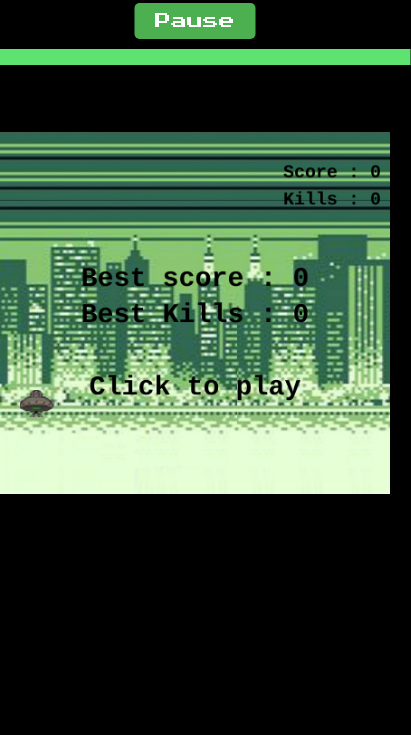
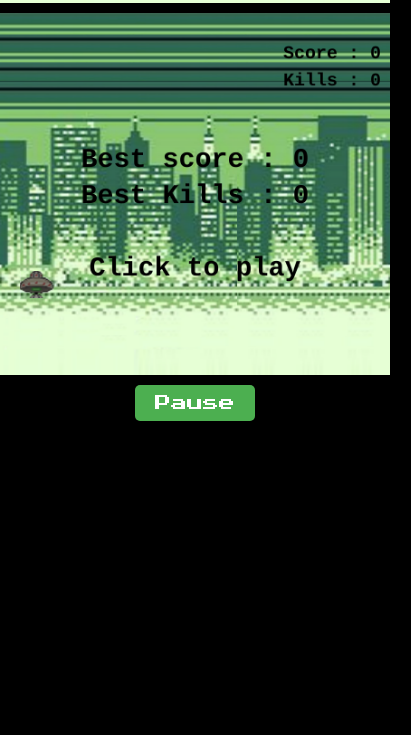
Before and after one commit to YaYouLeKyou/drunkin-alien3, a plain HTML site: page index.html in a window 390 px wide. Shown: the part 109-844 px from the top of the page, 411 px wide, since content can reach past the window. Drawn offline with Linux system fonts and the light colour scheme.

Commit message:
Add files via upload

```diff
--- a/index.html
+++ b/index.html
@@ -13,15 +13,8 @@
 <header>
   <div>
   <h1>Drunkin' Alien</h1>
-  <button id="pauseButton">Pause</button>
-  <div class="score-container">
-    <div id="bestScore"></div>
-    <div class="currentScore"></div>
-  </div>
-
-</header>
-
-<canvas id="canvas" width="431" height="400"></canvas>
+  <canvas id="canvas" width="431" height="400"></canvas>
+<button id="pauseButton">Pause</button>
 
 
 </div>
--- a/script.js
+++ b/script.js
@@ -26,7 +26,7 @@ enemy3Img.onload = () => { enemy3ImgLoaded = true; };
 let gamePlaying = false;
 let isPaused = false; // New variable for pause state
 let animationFrameId; // To store the ID returned by requestAnimationFrame
-let gravity = 0.16;
+let gravity = 0.12;
 let initialSpeed = 4;
 let speed = initialSpeed;
 let displaySpeed = speed;
@@ -37,7 +37,7 @@ let enemySpeed = initialEnemySpeed;
 const enemySpeedIncreaseAmount = 0.1;
 
 const size = [51, 30];
-let jump = -5.75;
+let jump = -4.5;
 const cTenth = canvas.width / 20;
 let thrustAmount = 0.4;
 
@@ -53,9 +53,9 @@ const speedUpAdDuration = 60;
 // --- Mobile adjustments ---
 const isMobile = /Mobi|Android/i.test(navigator.userAgent);
 if (isMobile) {
-  gravity = 0.046;
-  jump = -1.0;
-  initialSpeed = 3;
+  gravity = 0.036;
+  jump = -0.8;
+  initialSpeed = 2.5;
   initialEnemySpeed = 2;
   thrustAmount = 0.2;
   speed = initialSpeed;
@@ -742,14 +742,12 @@ function render() {
     if (currentScore === 120 && !boss2Mode && !postBoss2DelayActive && !boss2Defeated) {
       boss2Mode = true;
       boss2EntryDelay = 60; // Initial boss2 entry delay
-      pipes = []; // Clear all pipes immediately
     }
 
     // Handle initial boss3 spawn
     if (currentScore === 180 && !boss3Mode && !postBoss3DelayActive && !boss3Defeated) {
       boss3Mode = true;
       boss3EntryDelay = 60; // Initial boss3 entry delay
-      pipes = []; // Clear all pipes immediately
     }
 
     // Handle boss entry animation
--- a/style.css
+++ b/style.css
@@ -1,30 +1,38 @@
 @import url("https://fonts.googleapis.com/css2?family=Press+Start+2P&display=swap");
 
+html, body {
+  margin: 0;
+  padding: 0;
+  width: 100%;
+  height: 100%;
+  overflow: hidden; /* Prevent any scrolling */
+}
+
 body {
-
-  margin: 0;
+  display: flex; /* Use flexbox to manage content layout */
+  flex-direction: column; /* Stack children vertically */
+  align-items: center; /* Center items horizontally */
+  justify-content: flex-start; /* Align items to the start vertically */
   text-align: center;
   font-family: "Press Start 2P", cursive;
   user-select: none;
   background-color: black;
   background-image: url("media/gameboy1.jpg");
-
   background-size: 80vh;
   background-repeat: no-repeat;
-  background-position: center;
-  justify-content: center;
-  background-position: top;
-  padding: 50px 0 0 0;
-  overflow-x: hidden;
+  background-position: center top; /* Adjust background position */
+  /* Removed padding-top from here, will manage spacing with flexbox or margins */
 }
 header {
   margin: 0 auto;
   width: 431px;
+  max-width: 100%; /* Ensure header doesn't overflow */
+  padding-top: 20px; /* Add some top padding to the header */
 }
 
 #pauseButton {
   display: block;
-  margin: 10px auto;
+  margin: 10px auto; /* Center horizontally */
   padding: 10px 20px;
   background-color: #4CAF50;
   color: white;
@@ -53,32 +61,37 @@ h1 {
   background-size: cover;
 }
 canvas{
-
-  position: absolute;
-  top: -4%;
-  left: 50%;
-  transform: translate(-50%,+50%);
+  position: relative; /* Change to relative to flow with flexbox */
+  margin-top: -20px; /* Add some top margin for spacing */
   width: 431px;
   height: 400px;
+  max-width: 100%; /* Ensure it doesn't overflow horizontally */
+  max-height: calc(100vh - 150px); /* Adjust height to fit, considering header/button */
+  object-fit: contain; /* Scale content to fit */
 }
 
 @media all and (max-width:1150px){
   body{
-  background-image: none;
-  background-size: cover;
-  background-position: center;
-  background-attachment: scroll;
+    background-image: none;
+    background-size: cover;
+    background-position: center;
+    background-attachment: scroll;
   }
   header{
-    position: absolute;
-    top: 0%;
-    left: 50%;
-    transform: translate(-50%);
+    position: relative; /* Change to relative */
+    top: auto; /* Reset top */
+    left: auto; /* Reset left */
+    transform: none; /* Reset transform */
+    width: 100%; /* Take full width */
+    padding-top: 10px; /* Smaller padding on mobile */
   }
   canvas{
-    top: 50%;
-    transform: translate(-50%, -50%);
+    position: relative; /* Keep relative */
+    top: auto; /* Reset top */
+    transform: none; /* Reset transform */
     max-width: 100%;
     height: auto;
+    flex-grow: 1; /* Allow canvas to grow and shrink */
+    margin-top: 10px; /* Smaller margin on mobile */
   }
 }
```
